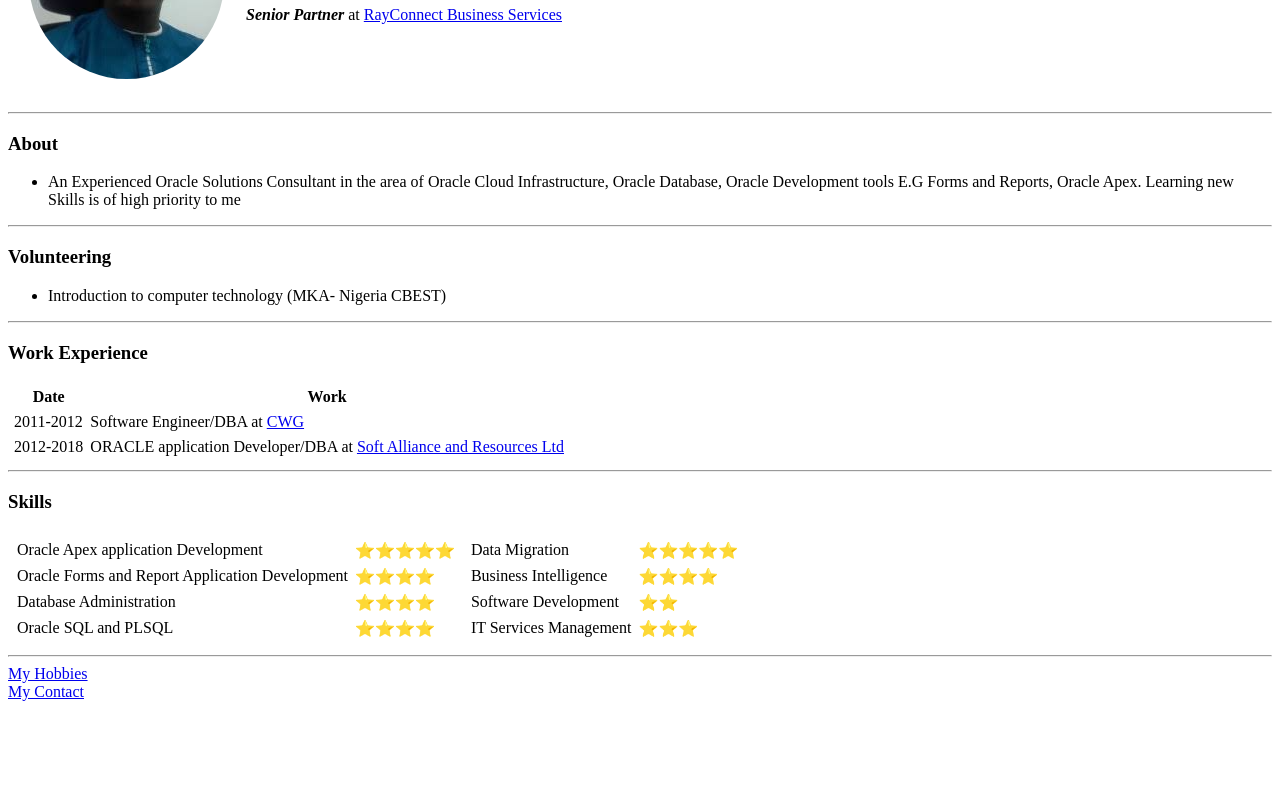
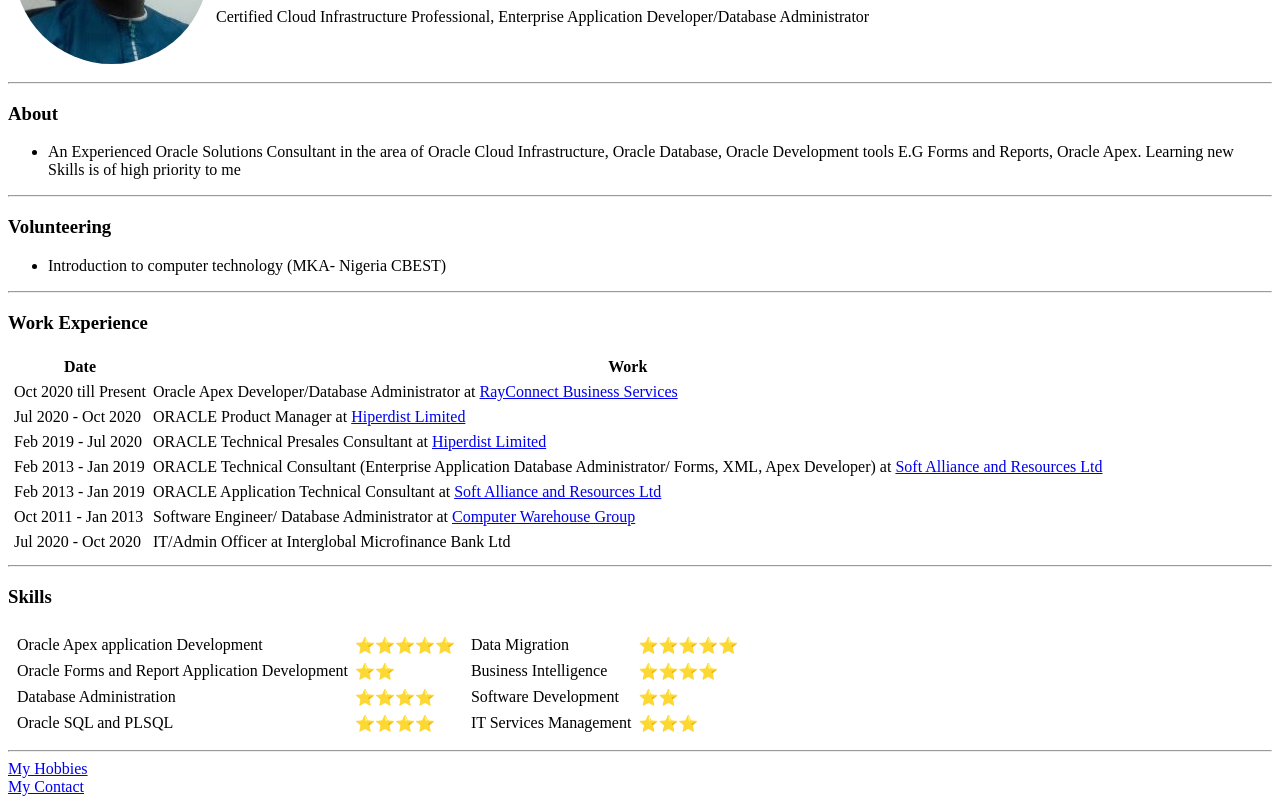
Before and after one commit to oloyeajani/cv, a plain HTML site: page index.html in a window 1280 px wide. Shown: the part 145-949 px from the top of the page. Before the commit the page ends 854 px from the top, so only its background shows below. Drawn offline with Linux system fonts and the light colour scheme.

Commit message:
Add updated Homepage

```diff
--- a/index.html
+++ b/index.html
@@ -7,11 +7,13 @@
 </head>
 
 <body>
-  <table cellspacing="20">
+  <table cellspacing="5">
     <tr>
       <td><img src="images/profile.png" alt="Abdulrahman's photo"></td>
-      <td><h1>AbdurRahman Ajani</h1>
+      <td>
+        <h1>AbdurRahman Ajani</h1>
         <p><em><strong>Senior Partner</strong></em> at <a href="http://RayConnectBS.com">RayConnect Business Services</a></p>
+        <p>Certified Cloud Infrastructure Professional, Enterprise Application Developer/Database Administrator</p>
       </td>
     </tr>
   </table>
@@ -37,12 +39,32 @@
     </thead>
     <tbody>
       <tr>
-        <td>2011-2012</td>
-        <td> Software Engineer/DBA at <a href="https://www.cwg-plc.com">CWG</a></td>
+        <td>Oct 2020 till Present</td>
+        <td> Oracle Apex Developer/Database Administrator at <a href="http://RayConnectBS.com">RayConnect Business Services</a></td>
       </tr>
       <tr>
-        <td>2012-2018</td>
-        <td> ORACLE application Developer/DBA at <a href="https://www.softalliance.com">Soft Alliance and Resources Ltd</a></td>
+        <td>Jul 2020 - Oct 2020</td>
+        <td> ORACLE Product Manager at <a href="https://www.hiperdist.com">Hiperdist Limited</a></td>
+      </tr>
+      <tr>
+        <td>Feb 2019 - Jul 2020</td>
+        <td> ORACLE Technical Presales Consultant at <a href="https://www.hiperdist.com">Hiperdist Limited</a></td>
+      </tr>
+      <tr>
+        <td>Feb 2013 - Jan 2019</td>
+        <td> ORACLE Technical Consultant (Enterprise Application Database Administrator/ Forms, XML, Apex Developer) at <a href="https://www.softalliance.com">Soft Alliance and Resources Ltd</a></td>
+      </tr>
+      <tr>
+        <td>Feb 2013 - Jan 2019</td>
+        <td> ORACLE Application Technical Consultant at <a href="https://www.softalliance.com">Soft Alliance and Resources Ltd</a></td>
+      </tr>
+      <tr>
+        <td>Oct 2011 - Jan 2013</td>
+        <td> Software Engineer/ Database Administrator at <a href="https://www.cwg-plc.com">Computer Warehouse Group</a></td>
+      </tr>
+      <tr>
+        <td>Jul 2020 - Oct 2020</td>
+        <td> IT/Admin Officer at Interglobal Microfinance Bank Ltd</td>
       </tr>
     </tbody>
     <tfoot>
@@ -61,7 +83,7 @@
           </tr>
           <tr>
             <td>Oracle Forms and Report Application Development</td>
-          <td>⭐⭐⭐⭐</td>
+            <td>⭐⭐</td>
           </tr>
           <tr>
             <td>Database Administration</td>
```
Lines whose indentation alone changed are shown as unchanged.
